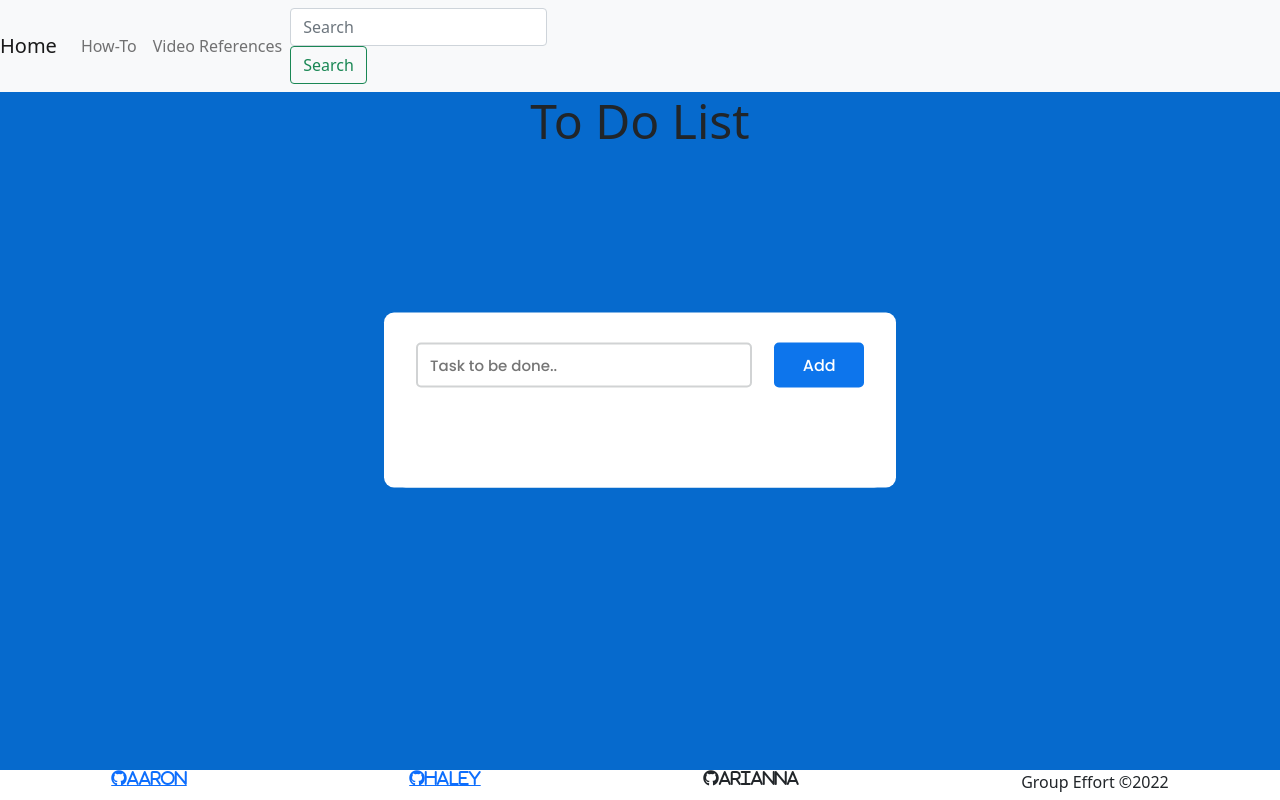
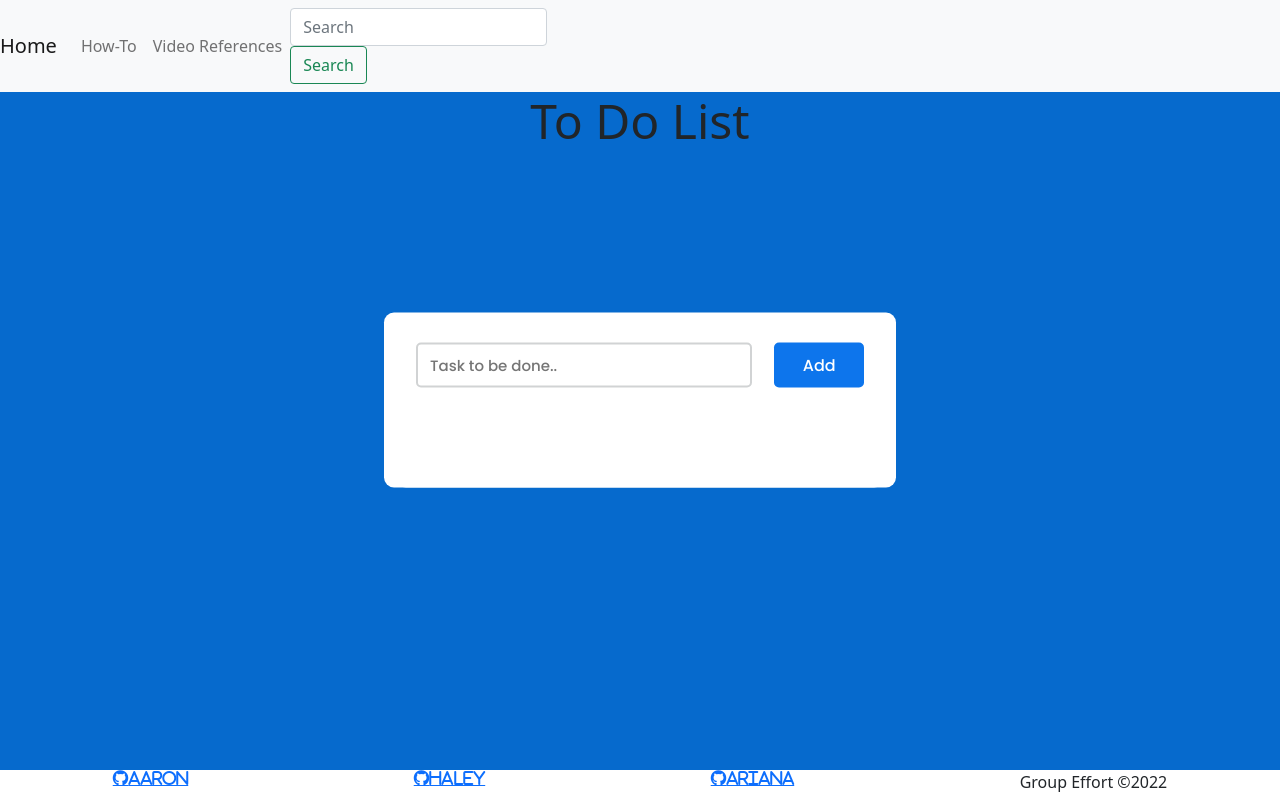
Before and after one commit to Aaronmnash89/TTS_GroupProject2, a plain HTML site: page index.html in a window 1280 px wide. Drawn offline with nearby package versions, Linux system fonts and the light colour scheme.

Commit message:
added ariana github link

```diff
--- a/index.html
+++ b/index.html
@@ -201,7 +201,7 @@ document.querySelector('#push').onclick = function(){
  <div class="footer">
     <a href="github.com/Aaronmnash89" class="fa-brands fa-github">Aaron</a>
     <a href="github.com/Halesy1019" class="fa-brands fa-github">Haley</a>
-    <i class="fa-brands fa-github">Arianna</i>
+    <a href="https://github.com/aawells2"class="fa-brands fa-github">Ariana</a>
     <div class="tag">
         Group Effort ©2022
     </div>
```
